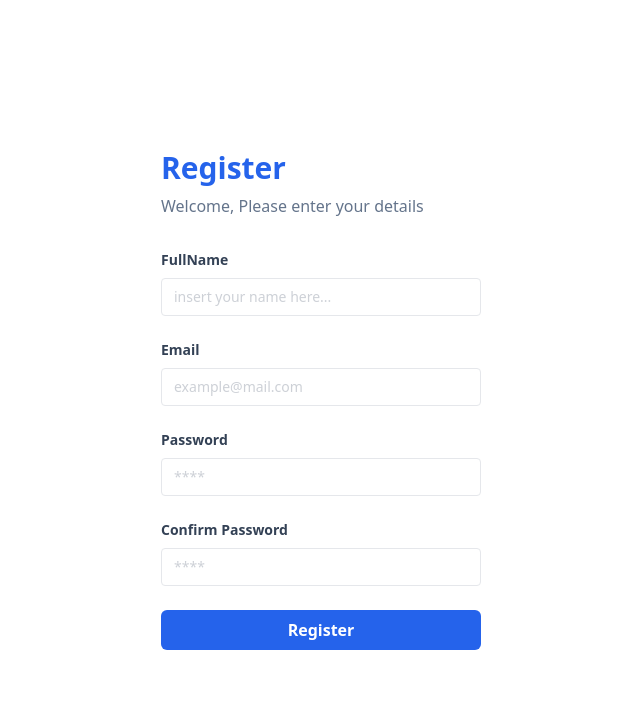
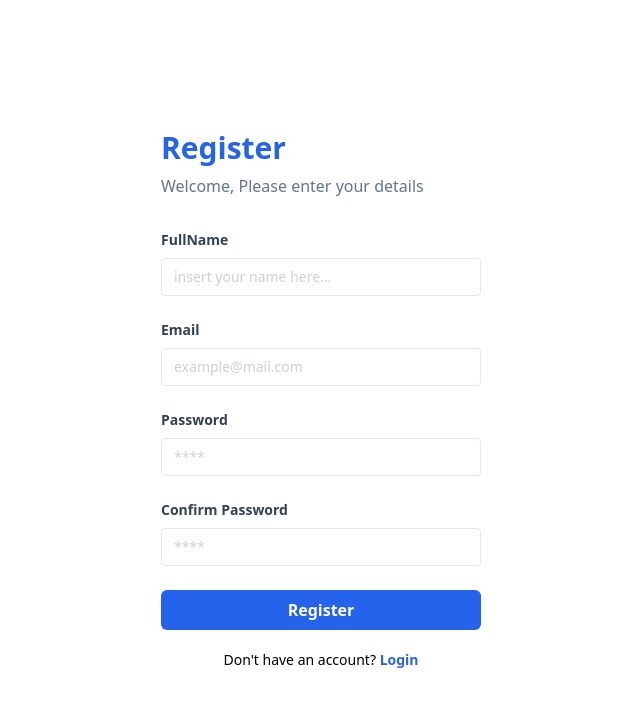
Before and after one commit to masngun/ract-vip-studio, a React (Vite) app: page /register in a window 1280 px wide. Shown: the top 706 px of the page, without its empty margins (319-959 px from the left). Built offline with nearby package versions, Linux system fonts and the light colour scheme.

Commit message:
Implementasi react router

```diff
--- /dev/null
+++ b/src/Pages/404.jsx
@@ -0,0 +1,14 @@
+import { useRouteError } from "react-router-dom";
+
+const ErrorPage = () => {
+  const error = useRouteError();
+  return (
+    <div className="flex justify-center min-h-screen items-center flex-col">
+      <h1 className="text-3xl font-bold">Ooops!</h1>
+      <p className="my-5 text-xl">Sorry unexpxted error has occured</p>
+      <p>{error.statusText || error.message}</p>
+    </div>
+  );
+};
+
+export default ErrorPage;
--- a/src/Pages/login.jsx
+++ b/src/Pages/login.jsx
@@ -1,10 +1,17 @@
 import AuthLayouts from "../components/Layouts/AuthLayouts";
 import FormLogin from "../components/Fragments/FormLogin";
+import { Link } from "react-router-dom";
 
 const LoginPage = () => {
   return (
     <AuthLayouts title="Login">
       <FormLogin />
+      <p className="text-sm mt-5 text-center">
+        Don't have an account?{" "}
+        <Link to="/register" className="font-bold text-blue-600">
+          Register
+        </Link>
+      </p>
     </AuthLayouts>
   );
 };
--- a/src/Pages/register.jsx
+++ b/src/Pages/register.jsx
@@ -1,10 +1,17 @@
 import AuthLayouts from "../components/Layouts/AuthLayouts";
 import FormRegister from "../components/Fragments/FormRegister";
+import { Link } from "react-router-dom";
 
 const RegisterPage = () => {
   return (
     <AuthLayouts title="Register">
       <FormRegister />
+      <p className="text-sm mt-5 text-center">
+        Don't have an account?{" "}
+        <Link to="/login" className="font-bold text-blue-600">
+          Login
+        </Link>
+      </p>
     </AuthLayouts>
   );
 };
--- a/src/components/Elements/Inputs/Input.jsx
+++ b/src/components/Elements/Inputs/Input.jsx
@@ -6,6 +6,7 @@ const Input = (props) => {
       className="text-sm border rounded w-full py-2 px-3 text-slate-700 placeholder:opacity-50"
       placeholder={placeholder}
       name={name}
+      id={name}
     />
   );
 };
--- a/src/main.jsx
+++ b/src/main.jsx
@@ -4,11 +4,13 @@ import "./index.css";
 import { createBrowserRouter, RouterProvider } from "react-router-dom";
 import LoginPage from "./Pages/login.jsx";
 import RegisterPage from "./Pages/register.jsx";
+import ErrorPage from "./Pages/404.jsx";
 
 const router = createBrowserRouter([
   {
     path: "/",
     element: <div>Hello world!</div>,
+    errorElement: <ErrorPage />,
   },
 
   {
```
